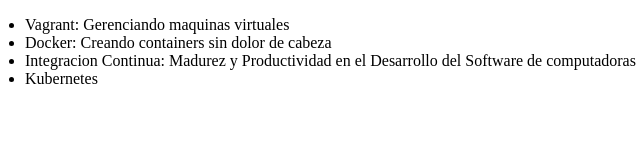
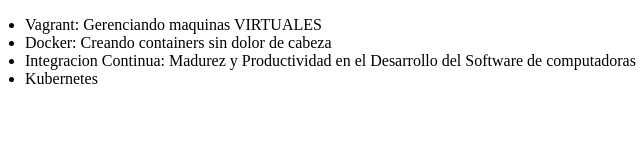
Before and after one commit to yazilac/alura-git, a plain HTML site: page index.html in a window 1280 px wide. Shown: the full height of the page, 23-663 px from the left. Drawn offline with Linux system fonts and the light colour scheme.

Commit message:
corrigiendo curso

```diff
--- a/index.html
+++ b/index.html
@@ -6,7 +6,7 @@
     </head>
     <body>
         <ul>
-            <li>Vagrant: Gerenciando maquinas virtuales </li>
+            <li>Vagrant: Gerenciando maquinas VIRTUALES </li>
             <li>Docker: Creando containers sin dolor de cabeza</li>
             <li>Integracion Continua: Madurez y Productividad en el Desarrollo del Software de computadoras</li>
             <li>Kubernetes</li>
```
